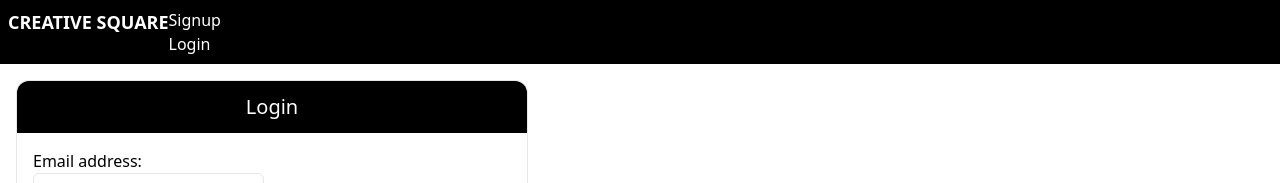
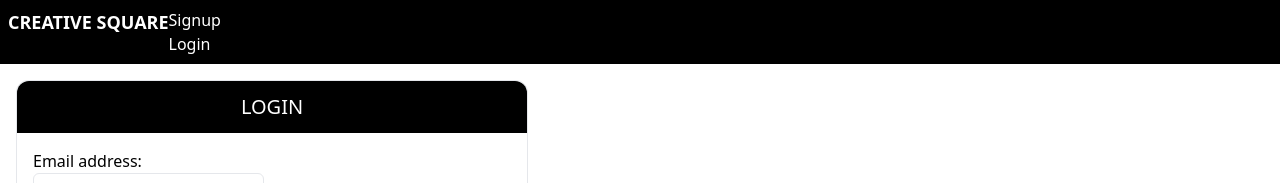
Before and after one commit to Napo-100/creative-square, a React (Create React App) app in the folder client/: page /login in a window 1280 px wide. Shown: the top 183 px of the page. Built offline with nearby package versions, Linux system fonts and the light colour scheme.

Commit message:
fixing the signup page

```diff
--- a/client/src/pages/Login.js
+++ b/client/src/pages/Login.js
@@ -32,7 +32,7 @@ function Login(props) {
       <div className="justify-content-center">
         <div className="grid grid-cols-2 gap-4 border border-color-black rounded-xl border-8  m-4 space-x-4 max-w-lg">
           <div className="col-span-2 content-center">
-            <h2 className="bg-black text-white text-center p-3 text-xl font-sans rounded-xl rounded-b-none">Login</h2>
+            <h2 className="bg-black text-white text-center p-3 text-xl font-sans rounded-xl rounded-b-none">LOGIN</h2>
           </div>
           <form onSubmit={handleFormSubmit}>
             <div>
--- a/client/src/pages/Signup.js
+++ b/client/src/pages/Signup.js
@@ -38,7 +38,7 @@ function Signup() {
       <div className="justify-content-center">
         <div className="grid grid-cols-2 gap-4 border border-color-black rounded-xl border-8  m-4 space-x-4 max-w-lg">
           <div className="col-span-2 content-center">
-          <h2 className="bg-black text-white text-center p-3 text-xl font-sans rounded-xl rounded-b-none">Signup</h2>
+          <h2 className="bg-black text-white text-center p-3 text-xl font-sans rounded-xl rounded-b-none">SIGNUP</h2>
             </div>
             <form onSubmit={handleFormSubmit}>
               <div className="">
```
